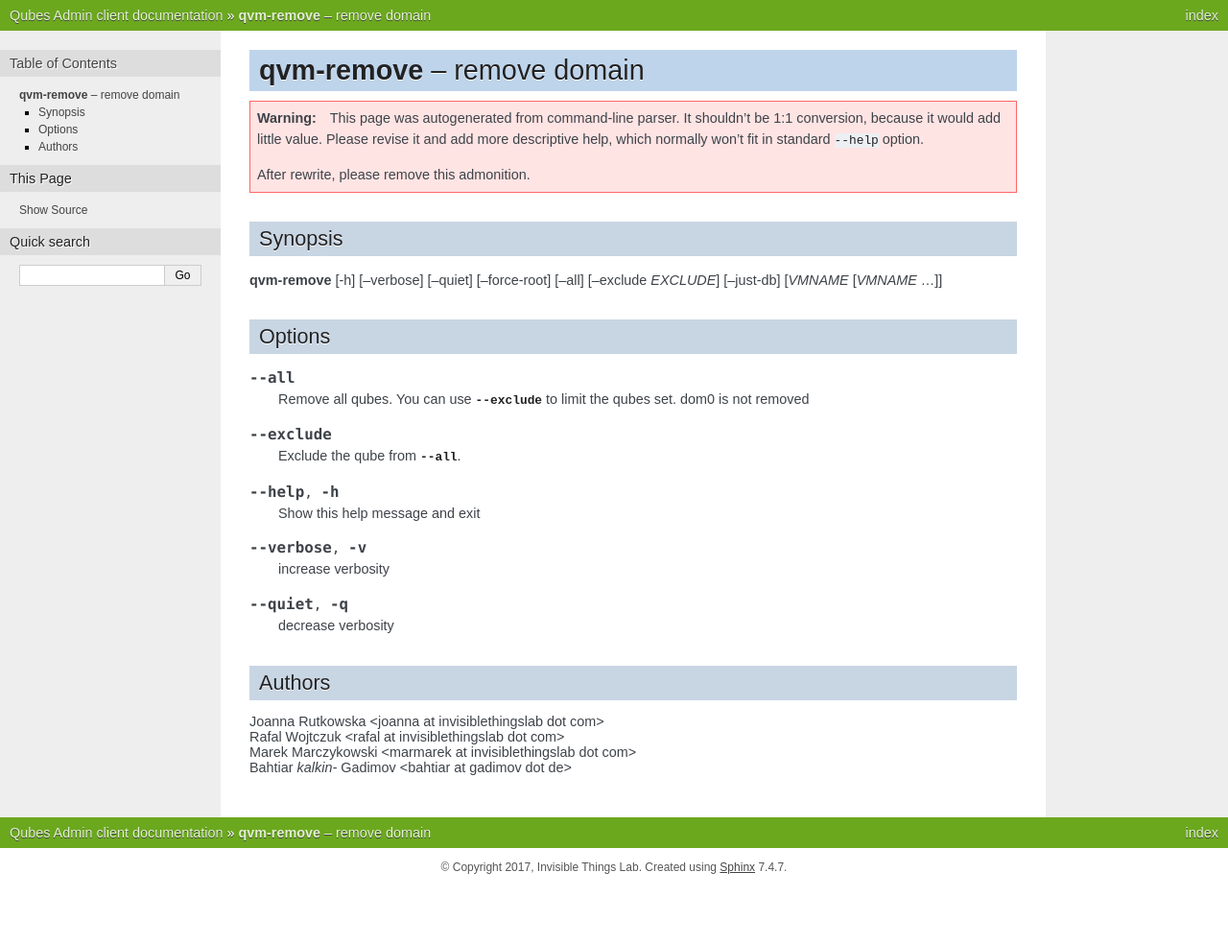
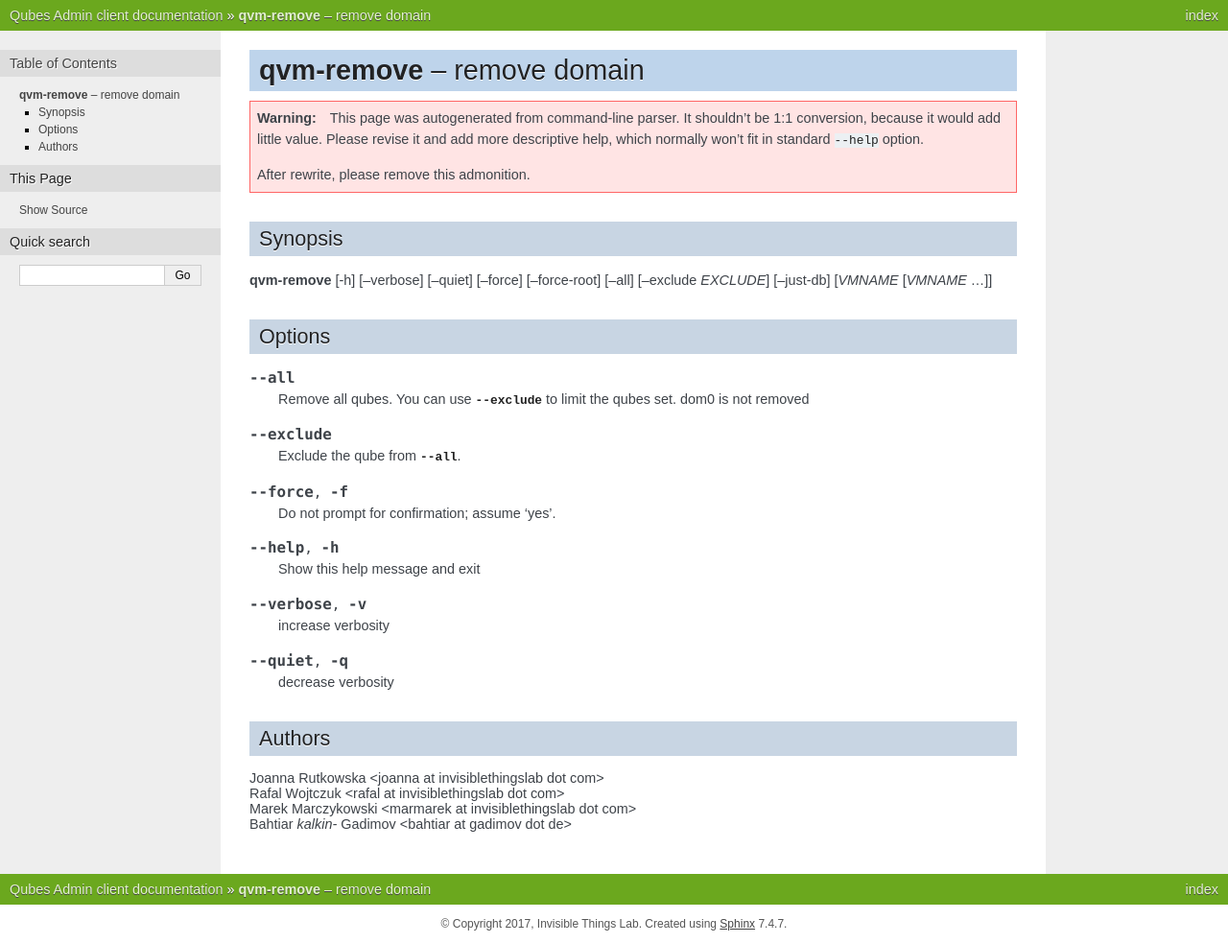
Before and after one commit to QubesOS/qubes-core-admin-client, a Sphinx documentation site: the page built from doc/manpages/qvm-remove.rst, in a window 1280 px wide. Shown: the whole page at 96% size. Built offline with Sphinx 7.4.7, drawn with Linux system fonts in a browser that asks for light colours; the version number could not be read and is left out; before the commit the page ends 924 px from its top, so only the background shows below that.

Commit message:
Add --force to manpage.

```diff
--- a/doc/manpages/qvm-remove.rst
+++ b/doc/manpages/qvm-remove.rst
@@ -14,7 +14,7 @@
 
 Synopsis
 --------
-:command:`qvm-remove` [-h] [--verbose] [--quiet] [--force-root] [--all] [--exclude *EXCLUDE*] [--just-db] [*VMNAME* [*VMNAME* ...]]
+:command:`qvm-remove` [-h] [--verbose] [--quiet] [--force] [--force-root] [--all] [--exclude *EXCLUDE*] [--just-db] [*VMNAME* [*VMNAME* ...]]
 
 Options
 -------
@@ -27,6 +27,10 @@ Options
 .. option:: --exclude
 
    Exclude the qube from :option:`--all`.
+
+.. option:: --force, -f
+
+   Do not prompt for confirmation; assume 'yes'.
 
 .. option:: --help, -h
 
```
